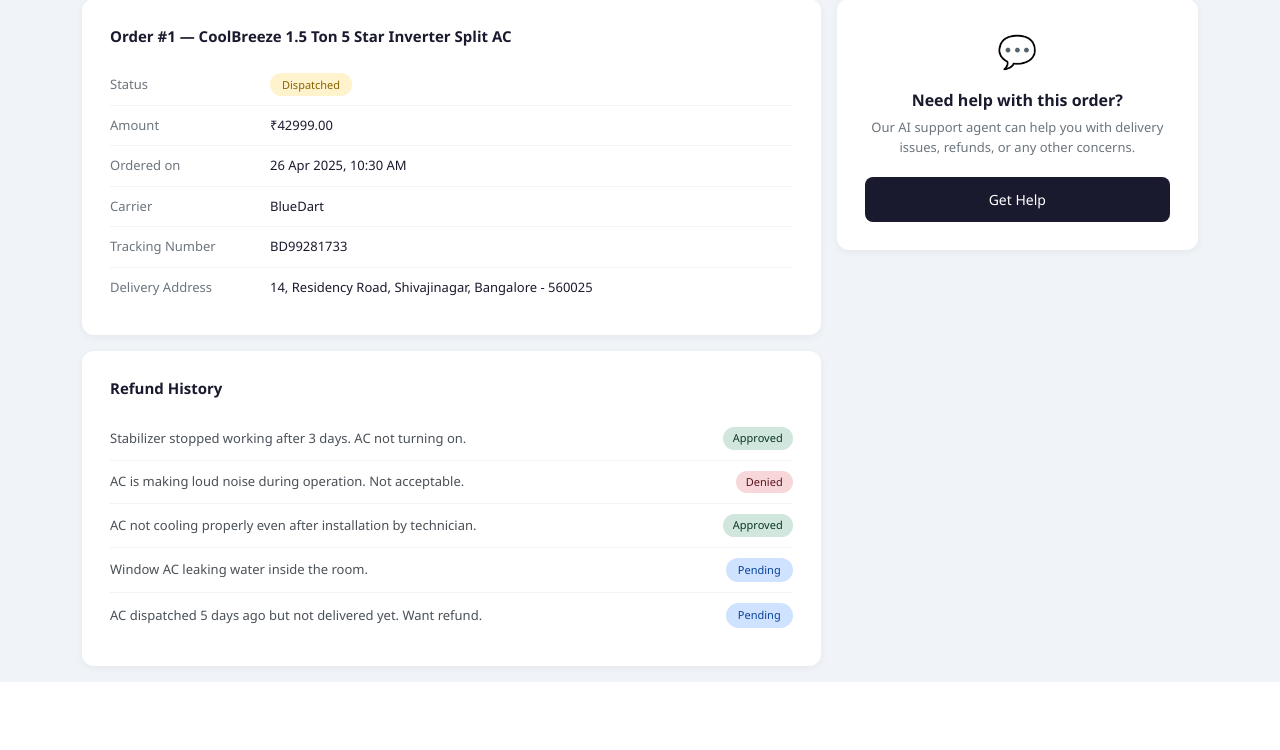
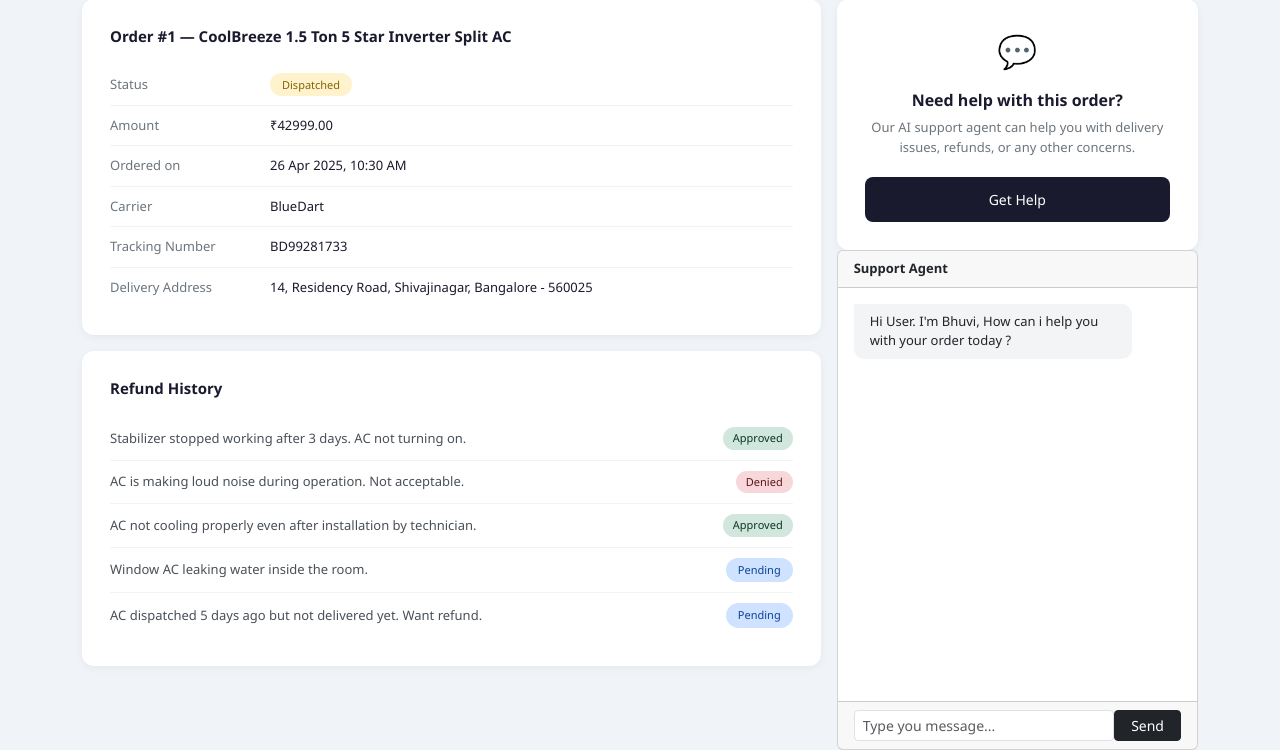
Before and after one commit to KeepQuite-cyber/dj_ai_employee, a Django app: template templates/order_detail.html in a window 1280 px wide. Shown: the part 124-874 px from the top of the page. Before the commit the page ends 806 px from the top, so only its background shows below. Run offline with Django 5.2, Linux system fonts and the light colour scheme; the template is opened without the code that fills it: values that come from a table or form of the project are taken from there, others are empty; data comes from the database, SQL or seed files in the repository; both versions use the stored data as it was after the commit.

Commit message:
Chatbox creation with JS

```diff
--- a/templates/order_detail.html
+++ b/templates/order_detail.html
@@ -198,6 +198,30 @@
       background: #2d2d4e;
       color: #fff;
     }
+
+
+    #chat-box{
+      height : 500px;
+      display : flex;
+      flex-direction : column;
+    }
+
+    .chat-messages{
+      flex : 1;
+      overflow-y : auto;
+    }
+
+    .agent-message{
+      background: #f3f4f6;
+      border-radius : 0 10px 10px 10px;
+    }
+    .customer-message{
+      background-color: #1a1a2e;
+      color : #fff;
+      border-radius : 10px 0 10px 10px;
+      margin-left : auto;
+    }
+
   </style>
 </head>
 <body>
@@ -282,17 +306,68 @@
     </div>
 
     <div class="col-md-4">
+      <!-- help card - visible by default -->
       <div class="help-card">
         <div style="font-size:32px;">💬</div>
         <h6>Need help with this order?</h6>
         <p>Our AI support agent can help you with delivery issues, refunds, or any other concerns.</p>
         <a href="#" class="btn-help">Get Help</a>
       </div>
+
+      <!-- chat box - hidden by default -->
+       <div id="chat-box" class="card">
+        <!-- header-->
+        <div class="card-header d-flex align-item-center">
+          <span class="fw-semibold" style="font-size : 13px">Support Agent</span>
+        </div>
+
+        <!-- Chat Area -->
+         <div id="chat-messages" class="chat-messages p-3 d-flex flex-column gap-2" >
+            <div class="agent-message p-2 px-3" style="font-size : 13px; max-width: 85%;">
+              Hi User. I'm Bhuvi, How can i help you with your order today ?
+            </div>
+         </div>
+
+         <!-- Chat Footer-->
+         <div class="card-footer d-flex">
+          <input type="text" id="chat-input" class="form-control form-control-sm" placeholder="Type you message...">
+          <button class="btn btn-dark btn-sm px-3" onclick="sendMessage()">Send</button>
+         </div>
+       </div>
     </div>
 
   </div>
 
 </div>
 
+<script>
+
+    function appendMessage(text , type){
+      const messages = document.getElementById('chat-messages')
+      const div = document.createElement("div");
+      div.classList.add(type === "customer" ? "customer-message" : "agent-message");
+      div.classList.add("p-2" , "px-3");
+      div.style.fontsize = "13px";
+      div.style.maxWidth = "85%";
+      div.innerText = text;
+      messages.appendChild(div)
+    }
+
+    function sendMessage(){
+      const input = document.getElementById('chat-input');
+      const message = input.value.trim();
+
+    if(!message) return;
+      appendMessage(message , "customer");
+      input.value = "";
+    }
+
+    // send message on Enter key
+    document.getElementById("chat-input").addEventListener("keydown" , function(e){
+      if(e.key === "Enter") sendMessage();
+    });
+
+</script>
+
 </body>
 </html>
```
Also changed, not shown: db.sqlite3.
